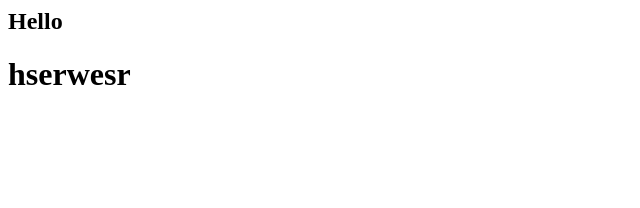
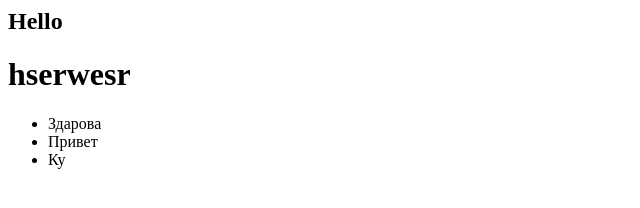
Before and after one commit to Ugrinov/AI-website, a plain HTML site: page index.html in a window 1280 px wide. Shown: the whole page, without its empty margins (0-640 px from the left). Drawn offline with Linux system fonts and the light colour scheme.

Commit message:
initial commit

```diff
--- a/index.html
+++ b/index.html
@@ -1,2 +1,7 @@
 <h2>Hello</h2>
 <h1>hserwesr</h1>
+<ul>
+    <li>Здарова</li>
+    <li>Привет</li>
+    <li>Ку</li>
+</ul>
```
